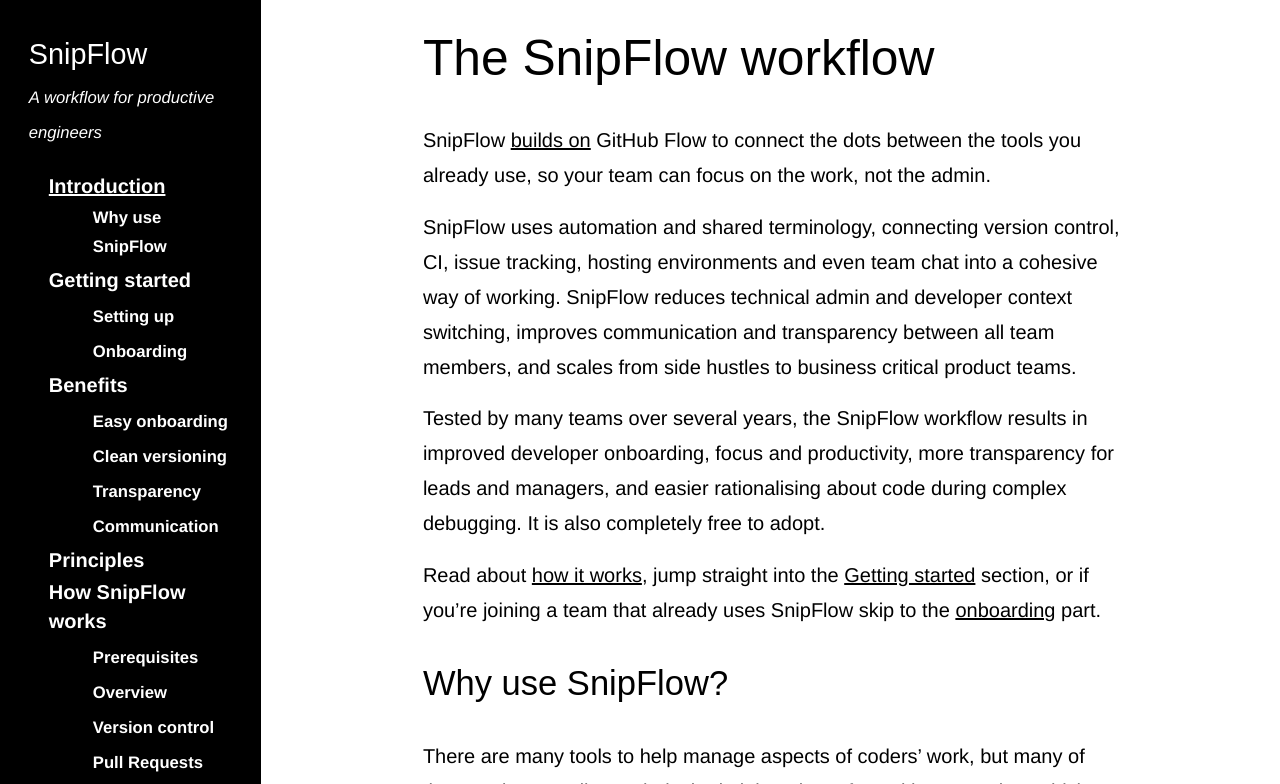
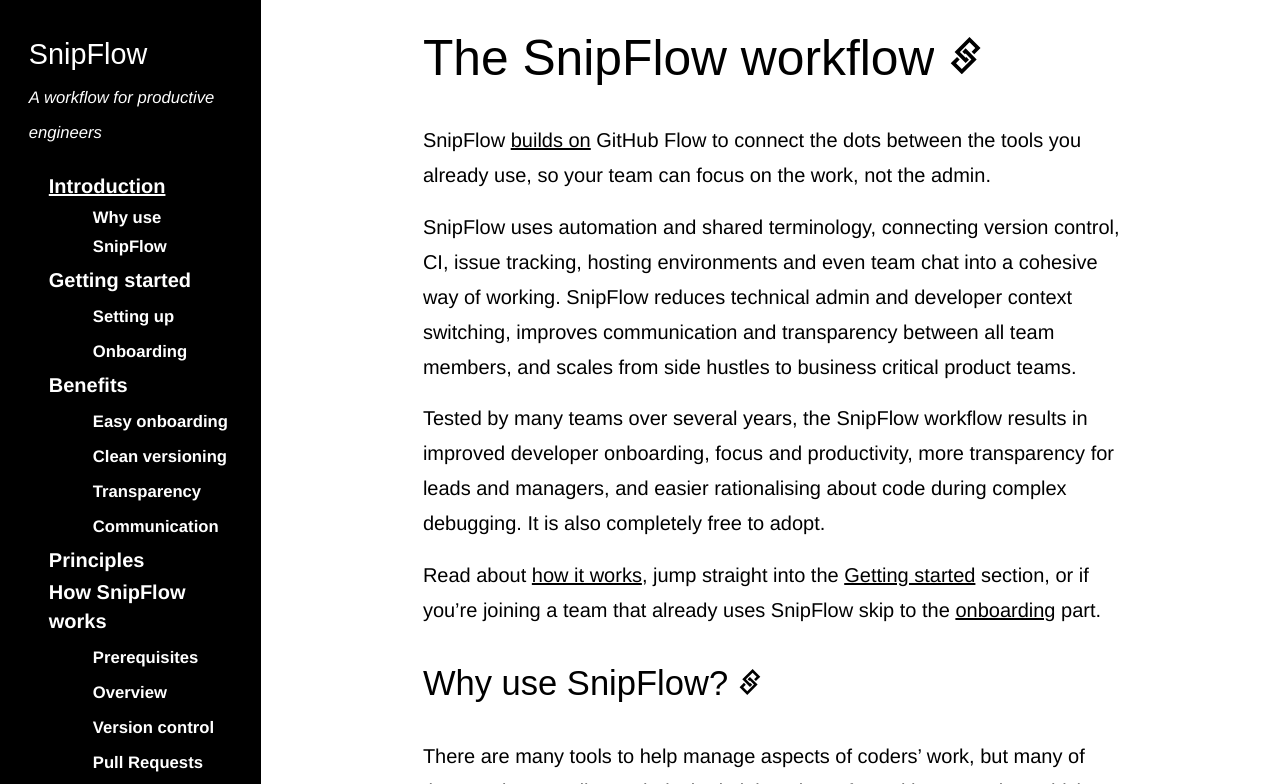
Before and after one commit to marcelkornblum/snipflow, a Jekyll site: the page built from site/README.md, in a window 1280 px wide. Shown: the top 784 px of the page. Built offline with Jekyll 4.4.1, drawn with Linux system fonts in a browser that asks for light colours; some web fonts are replaced; our own code applies the rules of GitHub Pages for plain Markdown files.

Commit message:
Minor style fixes (#18)
replaced missing link and anchor decorators
fixed footer width issue when scrollbar appeared

```diff
--- a/site/_layouts/default.html
+++ b/site/_layouts/default.html
@@ -20,11 +20,15 @@
       id="external-link"
       data="./assets/images/external-link.svg"
       type="image/svg+xml"
+      width="1"
+      height="1"
     ></object>
     <object
       id="anchor"
       data="./assets/images/anchor.svg"
       type="image/svg+xml"
+      width="1"
+      height="1"
     ></object>
 
     <script lang="javascript" src="./assets/js/menu.js"></script>
--- a/site/_scss/main.scss
+++ b/site/_scss/main.scss
@@ -203,9 +203,8 @@
 }
 
 footer {
-    // flex-grow: 999;
     max-inline-size: 100vw;
-    width: 100vw;
+    width: 100%;
     color: white;
     padding-top: var(--s0);
     font-size: var(--s-1);
@@ -346,5 +345,7 @@
 
 #external-link,
 #anchor {
-    display: none;
+    position: absolute;
+    left: -1000em;
+    top: -1000em;
 }
```
